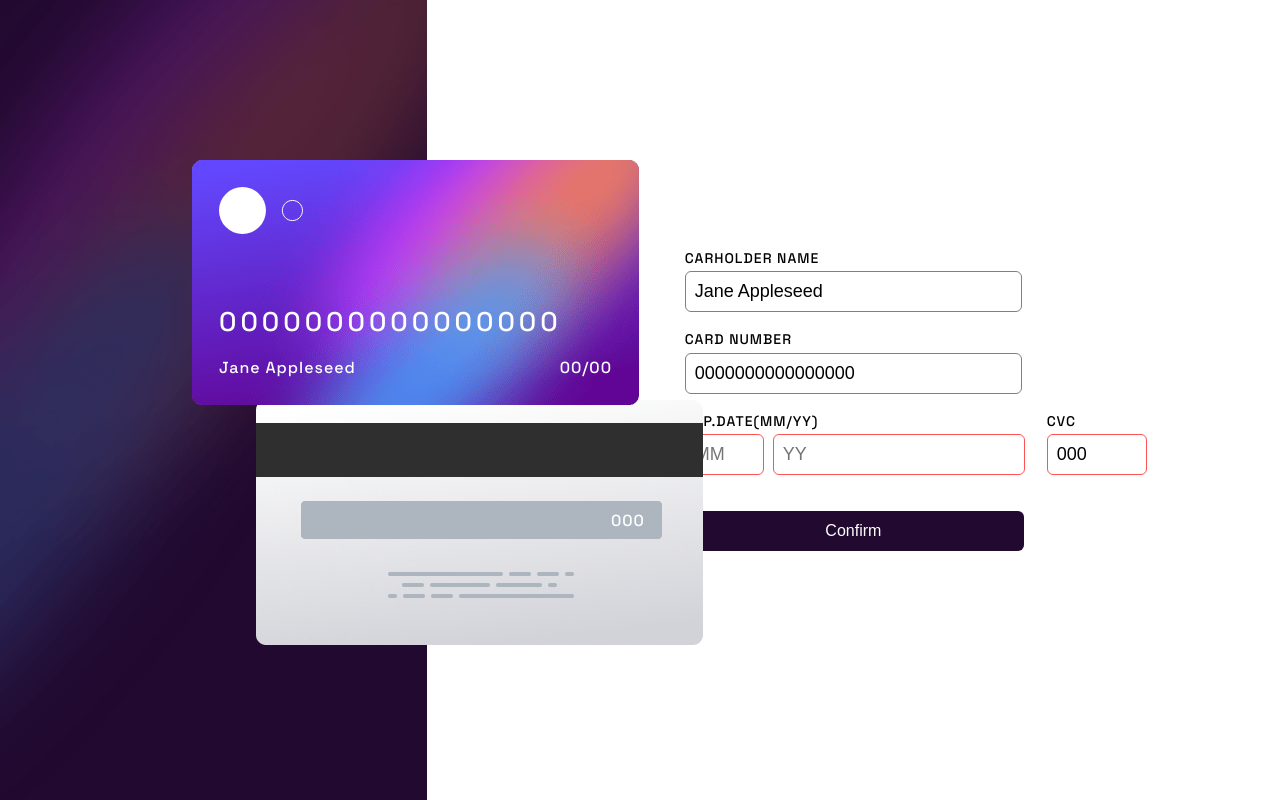
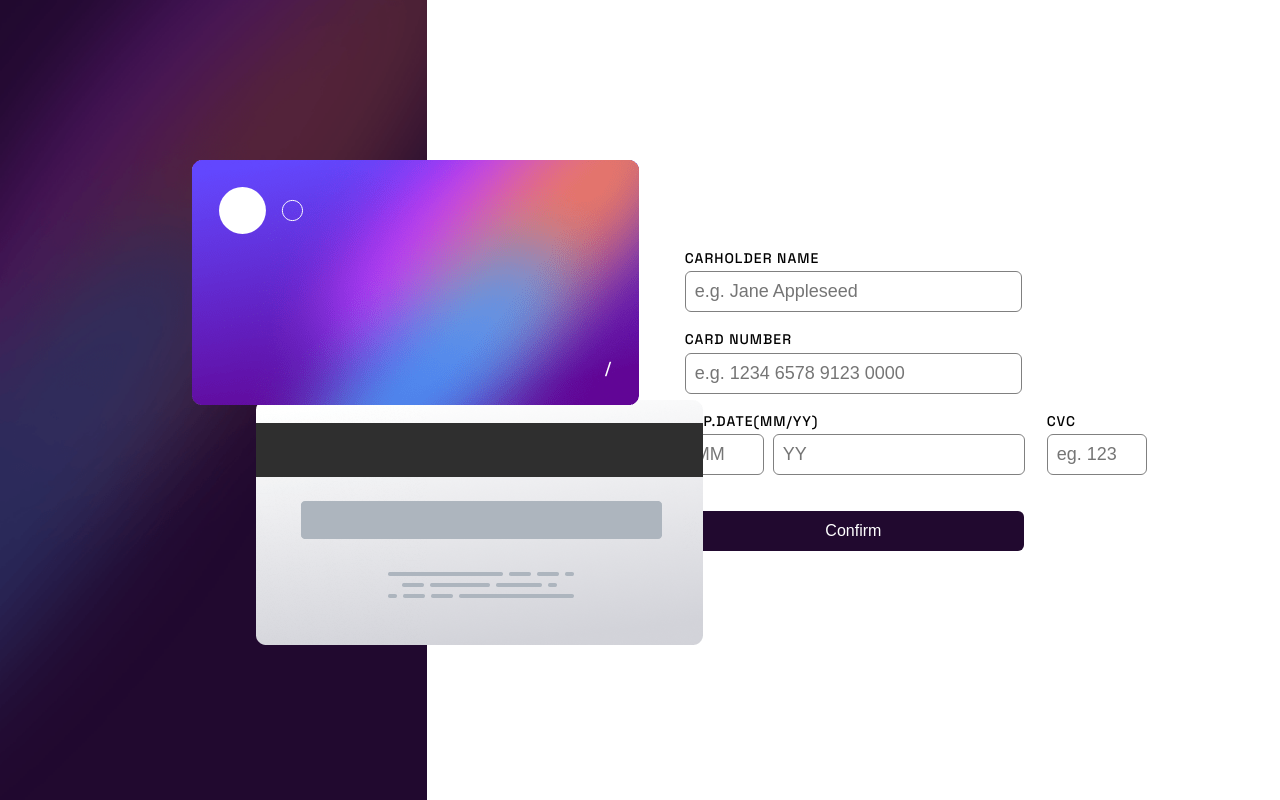
Before and after one commit to AitorGallardo/Interactive-card-form, a React (Vite) app: page / in a window 1280 px wide. Built offline with nearby package versions, Linux system fonts and the light colour scheme.

Commit message:
changed required inputs and err messages

```diff
--- a/src/App.css
+++ b/src/App.css
@@ -115,6 +115,8 @@ input:invalid {
 .error-field {
   font-size: 12px;
   color: var(--error-color);
+  /* -webkit-animation: scale-up-ver-top 0.1s linear both;
+  animation: scale-up-ver-top 0.1s linear both; */
 }
 
 button {
@@ -133,3 +135,37 @@ button {
 button:hover{
   opacity: .9;
 }
+
+.scale-up-ver-top {
+  -webkit-animation: scale-up-ver-top 0.1s linear both;
+  animation: scale-up-ver-top 0.1s linear both;
+}
+
+@-webkit-keyframes scale-up-ver-top {
+  0% {
+    -webkit-transform: scaleY(0.4);
+    transform: scaleY(0.4);
+    -webkit-transform-origin: 100% 0%;
+    transform-origin: 100% 0%;
+  }
+  100% {
+    -webkit-transform: scaleY(1);
+    transform: scaleY(1);
+    -webkit-transform-origin: 100% 0%;
+    transform-origin: 100% 0%;
+  }
+}
+@keyframes scale-up-ver-top {
+  0% {
+    -webkit-transform: scaleY(0.4);
+    transform: scaleY(0.4);
+    -webkit-transform-origin: 100% 0%;
+    transform-origin: 100% 0%;
+  }
+  100% {
+    -webkit-transform: scaleY(1);
+    transform: scaleY(1);
+    -webkit-transform-origin: 100% 0%;
+    transform-origin: 100% 0%;
+  }
+}
--- a/src/components/dateInput/DateInput.css
+++ b/src/components/dateInput/DateInput.css
@@ -4,6 +4,11 @@
   flex-direction: column;
   gap: 0.25rem;
   border: none;
+  max-height: 65px;
+  transition: max-height 0.3s ease-in-out;
+}
+.date_input-container.expanded {
+  max-height: 80px;
 }
 
 .date_input-label {
--- a/src/components/dateInput/DateInput.jsx
+++ b/src/components/dateInput/DateInput.jsx
@@ -1,27 +1,28 @@
 import './DateInput.css';
 import PropTypes from 'prop-types';
-import { formatMaxNumber } from '../../helpers/formatMaxNumber';
 
 const errorMessages = ['This field cannot be blank', 'Wrong format', 'Not a valid expiration date'];
 
-export const DateInput = ({ month, year, isValidDate }) => {
+export const DateInput = ({ month, year, isValidDate=true }) => {
   const {
-    isValid: isValidMonth,
+    isValid: isValidMonth=true,
     mismatch: mismatchMonth,
     valueMissing: valueMissingMonth,
   } = month.valid;
   const {
-    isValid: isValidYear,
+    isValid: isValidYear=true,
     mismatch: mismatchYear,
     valueMissing: valueMissingYear,
   } = year.valid;
 
+  const isNotValid=(!isValidMonth || !isValidYear);
+
   const isShowingBlankErrorMessage =
-    (!isValidMonth || !isValidYear) && (valueMissingMonth || valueMissingYear);
+    isNotValid && (valueMissingMonth || valueMissingYear);
   const isShowingMismatchErrorMessage =
-    (!isValidMonth || !isValidYear) && (mismatchYear || mismatchMonth);
+    isNotValid && (mismatchYear || mismatchMonth);
   return (
-    <fieldset className='date_input-container'>
+    <fieldset className={`date_input-container ${isNotValid ? 'expanded' : ''}`}>
       <label className='input__label'>exp.date(mm/yy)</label>
       <div className='date_input-inputs'>
         <input
@@ -30,14 +31,12 @@ export const DateInput = ({ month, year, isValidDate }) => {
           min='1'
           max='12'
           placeholder='MM'
-          required
           {...month}
         />
         <input
           name='year'
           id='year'
           placeholder='YY'
-          required
           {...year}
         />
       </div>
--- a/src/components/form/Form.jsx
+++ b/src/components/form/Form.jsx
@@ -5,6 +5,7 @@ import { trimCardName } from '../../helpers/trimCardName';
 import { isValidExpirationDate } from '../../helpers/isValidExpirationDate';
 import { DateInput } from '../dateInput/DateInput';
 import { useState } from 'react';
+import { Simulate } from 'react-dom/test-utils';
 
 export const Form = () => {
   const { cardName, cardNumber, cardMonth, cardYear, cardCvc } = useInitForm();
@@ -13,11 +14,19 @@ export const Form = () => {
   const handleSubmit = (event) => {
     event.preventDefault();
     const form = event.currentTarget;
+    // console.log('este forrrrm',form.elements)
+    Array.from(form.elements).map((el) => {
+      el.required = true;
+      Simulate.change(el);
+    });
+
     const formData = new FormData(form);
     const data = Object.fromEntries(formData.entries());
     console.log('Data on Submit', data);
-    const isValidDate  = isValidExpirationDate(data.month, data.year);
-    setValidDate(isValidDate);
+    if (data.month && data.year) {
+      const isValidDate = isValidExpirationDate(data.month, data.year);
+      setValidDate(isValidDate);
+    }
   };
 
   const handleNameInputBlur = (event) => {
@@ -26,7 +35,7 @@ export const Form = () => {
   };
 
   return (
-    <form className='form__container' onSubmit={handleSubmit}>
+    <form className='form__container' onSubmit={handleSubmit} noValidate>
       <Input
         id='carholderName'
         name='carholderName'
@@ -46,7 +55,11 @@ export const Form = () => {
         {...cardNumber}
       />
       <div className='form__third-row'>
-        <DateInput month={cardMonth} year={cardYear} isValidDate={isValidDate} />
+        <DateInput
+          month={cardMonth}
+          year={cardYear}
+          isValidDate={isValidDate}
+        />
         <div className='form__third-row__second-field'>
           <Input
             id='cvc'
--- a/src/components/input/Input.css
+++ b/src/components/input/Input.css
@@ -4,4 +4,11 @@
   gap: 0.25rem;
   border: none;
   letter-spacing: 1px;
+  max-height: 65px;
+  transition: max-height 0.3s ease-in-out;
 }
+
+.input__container.expanded{
+  max-height: 80px;
+
+}
--- a/src/components/input/Input.jsx
+++ b/src/components/input/Input.jsx
@@ -8,18 +8,20 @@ export const Input = ({
   name,
   label,
   placeholder,
-  isRequired = true,
+  isRequired,
   pattern = '^(.|\n)*$',
   type,
   valid,
   ...props
 }) => {
+  const { isValid = true, valueMissing, mismatch } = valid;
   return (
-    <fieldset className='input__container'>
+    <fieldset className={`input__container ${!isValid ? 'expanded' : ''}`}>
       <label className='input__label' htmlFor={id}>
         {label}
       </label>
       <input
+        className={isValid ? '' : 'invalid'}
         type={type}
         id={id}
         name={name}
@@ -28,10 +30,10 @@ export const Input = ({
         pattern={pattern}
         {...props}
       />
-      {!valid.isValid && valid.valueMissing && (
+      {!isValid && valueMissing && (
         <span className='error-field'>{errorMessages[0]}</span>
       )}
-      {!valid.isValid && valid.mismatch && (
+      {!isValid && mismatch && (
         <span className='error-field'>
           {errorMessages[1]}
           {type} only
--- a/src/context/CreditCardProvider.jsx
+++ b/src/context/CreditCardProvider.jsx
@@ -3,11 +3,11 @@ import { CreditCardContext } from "./CreditCardContext";
 
 
 const initCreditCard = {
-  name: 'Jane Appleseed',
-  number: '0000000000000000',
-  month: '00',
-  year: '00',
-  cvc: '000',
+  name: '',
+  number: '',
+  month: '',
+  year: '',
+  cvc: '',
 }
 
 export const CreditCardProvider = ({ children }) => {
--- a/src/helpers/isValidExpirationDate.js
+++ b/src/helpers/isValidExpirationDate.js
@@ -1,4 +1,5 @@
 export function isValidExpirationDate(month, year) {
+
   // We do -1 cause Date constructor's month argument is zero-based
   const inputDate = new Date(Number(year) + 2000, Number(month) - 1);
 
--- a/src/hooks/useField.js
+++ b/src/hooks/useField.js
@@ -3,6 +3,7 @@ import { useState } from 'react';
 export const useField = ({ val = '', type, customOnChange }) => {
   const [value, setValue] = useState(val);
   const [valid, setValid] = useState({ valid: true });
+  const [isPristine, setIsPristine] = useState(true);
 
   const onChange = (event) => {
     let value = event.target.value;
@@ -17,6 +18,11 @@ export const useField = ({ val = '', type, customOnChange }) => {
     setValue(value);
     setValid({ isValid, mismatch, valueMissing });
 
+    if(isPristine){
+      event.target.required = true
+      setIsPristine(false)
+    }
+
   };
 
   return {
```
Also changed, not shown: 1 other file (tests, documents, lock files or other folders). Lines whose indentation alone changed are shown as unchanged.
